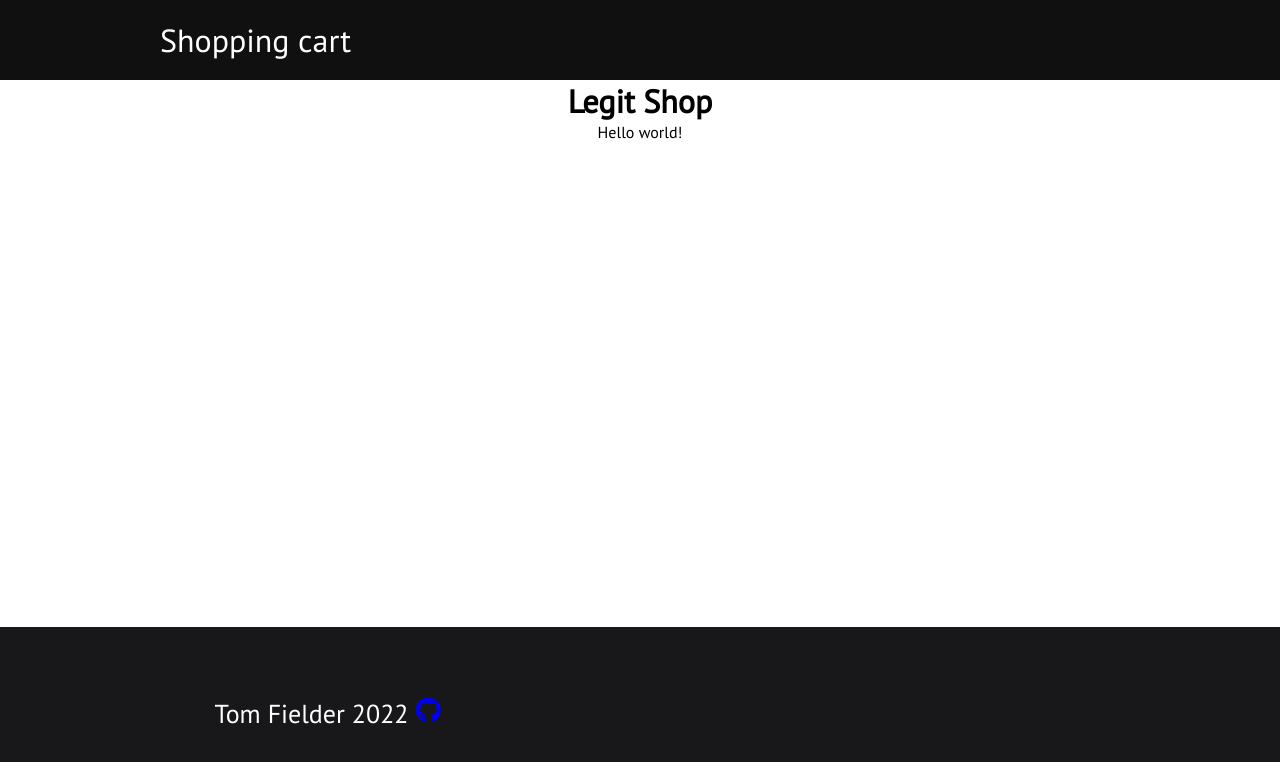
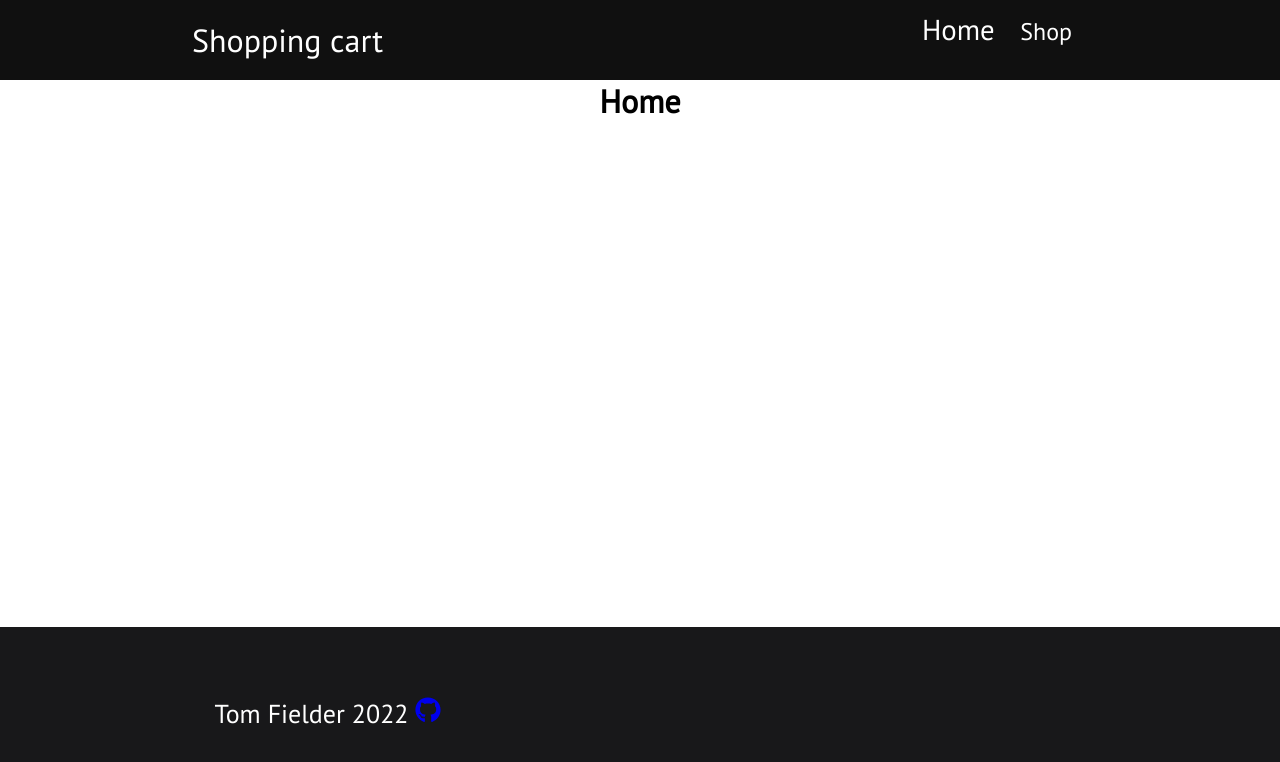
Before and after one commit to TRFielder/shopping-cart, a React (Create React App) app: page / in a window 1280 px wide. Shown: the top 762 px of the page. Built offline with nearby package versions, Linux system fonts and the light colour scheme.

Commit message:
Add basic navbar with links

```diff
--- a/src/App.js
+++ b/src/App.js
@@ -1,12 +1,19 @@
+import { BrowserRouter, Routes, Route } from "react-router-dom";
 import Header from "./components/header"
 import Footer from "./components/footer";
+import Shop from "./pages/shop";
+import Home from "./pages/home";
 
 const App = () => {
   return (
     <div className="App">
-      <Header name="Shopping cart"/>
-      <h1>Legit Shop</h1>
-      <p>Hello world!</p>
+      <BrowserRouter>
+        <Header name="Shopping cart"/>
+          <Routes>
+            <Route path="/" element={<Home />} />
+            <Route path="shop" element={<Shop />} />
+          </Routes>
+        </BrowserRouter>
       <Footer />
     </div>
   );
--- a/src/components/header.js
+++ b/src/components/header.js
@@ -1,15 +1,19 @@
-import React, { useState } from "react";
+import { NavLink } from "react-router-dom";
 import "../styles/header.css"
 
 const Header = (props) => {
-
-    const siteHeader = useState(props.name);
 
         return (
             <div id="header">
                 <div className="innerHeader">
                     <div className="logoContainer">
-                        <h1>{siteHeader}</h1>
+                        <h1>{props.name}</h1>
+                    </div>
+                    <div className="header-links">
+                        <ul>
+                            <NavLink to="/" className={({ isActive }) => (isActive ? "active" : "inactive")}><li>Home</li></NavLink>
+                            <NavLink to="/shop" className={({ isActive }) => (isActive ? "active" : "inactive")}><li>Shop</li></NavLink>
+                        </ul>
                     </div>
                 </div>
             </div>
--- /dev/null
+++ b/src/pages/home.js
@@ -0,0 +1,10 @@
+const Home = () => {
+
+    return (
+        <div>
+            <h1>Home</h1>
+        </div>
+    );
+}
+
+export default Home;
--- /dev/null
+++ b/src/pages/shop.js
@@ -0,0 +1,7 @@
+const Shop = () => {
+  return (
+    <h1>Shop</h1>
+  );
+}
+
+export default Shop;
--- a/src/styles/header.css
+++ b/src/styles/header.css
@@ -6,7 +6,7 @@
 }
 
 .innerHeader {
-    width: 75%;
+    width: 70%;
     height: 100%;
     display: block;
     margin: 0 auto;
@@ -26,3 +26,28 @@
     font-size: 32px;
     font-weight: 200;
 }
+
+.header-links {
+    height: 100%;
+    float: right;
+}
+
+.header-links ul{
+    display: flex;
+    margin: 0;
+    padding: 0;
+    height: 100%;
+}
+
+.header-links li {
+    font-size: 24px;
+    display: block;
+    text-decoration: none;
+    color: white;
+    padding: 1rem;
+}
+
+.active {
+    transform: scale(1.2);
+    transition: all 0.2s ease-in-out;
+}
```
Also changed, not shown: public/manifest.json.
